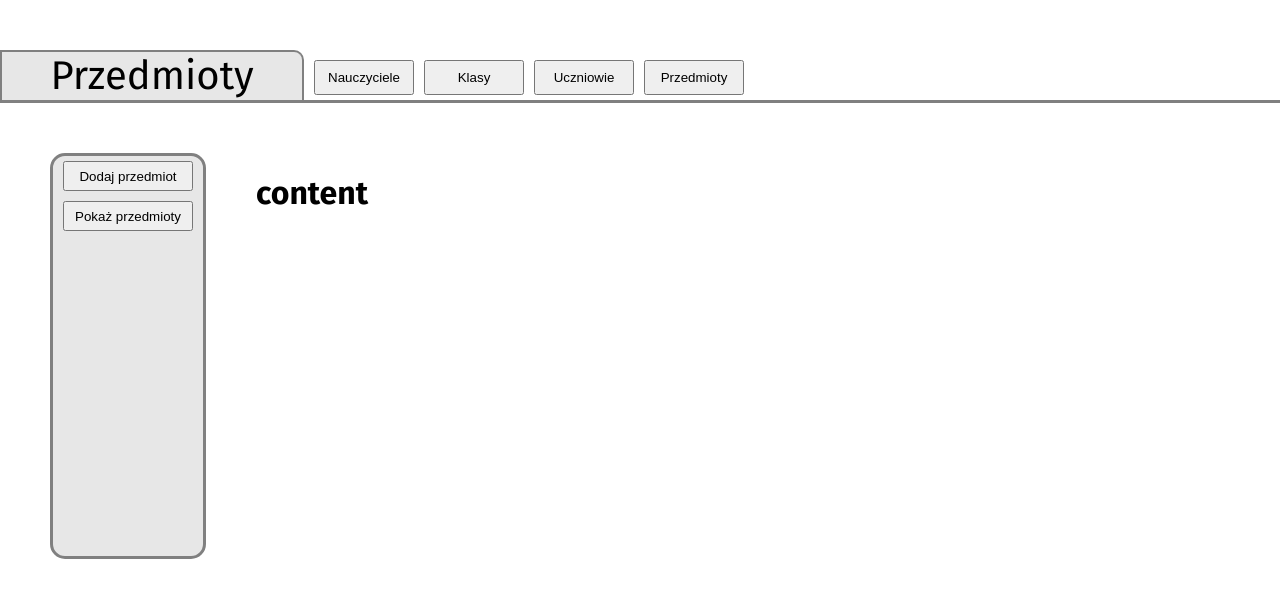
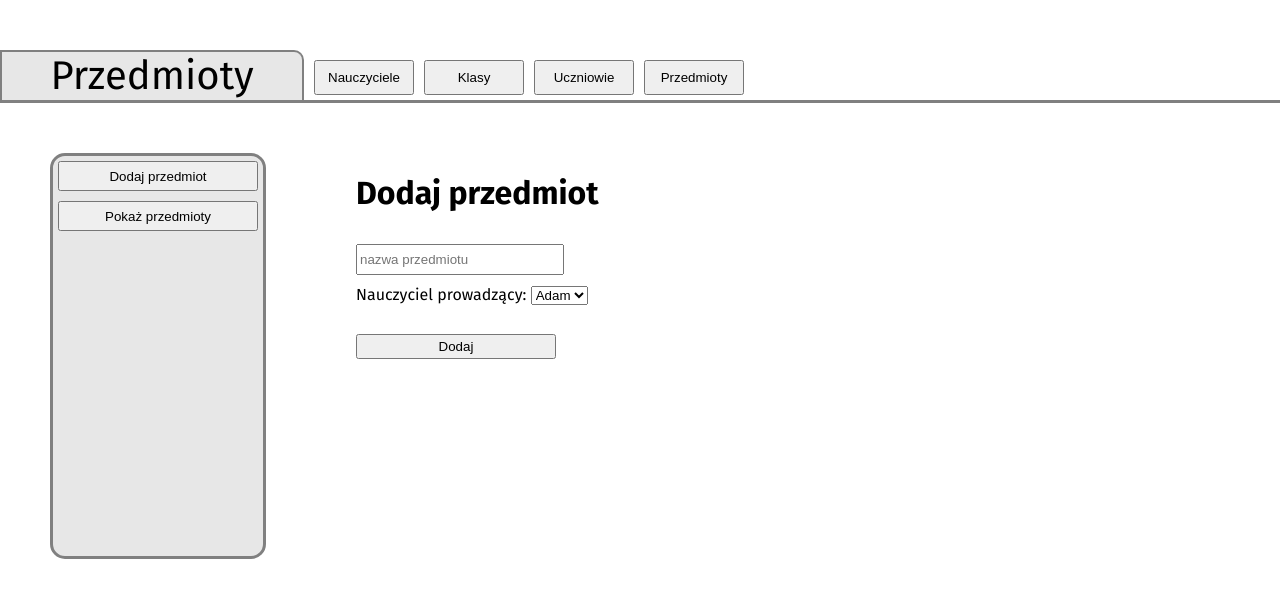
Before and after one commit to 433MHz/electronic-diary, a Vue app: page /Subjects in a window 1280 px wide. Shown: the top 598 px of the page. Built offline with nearby package versions, Linux system fonts and the light colour scheme.

Commit message:
Finished rewriting gui

```diff
--- a/src/assets/global.css
+++ b/src/assets/global.css
@@ -3,3 +3,21 @@ body{
     margin: 0;
     font-family: 'Fira Sans', sans-serif;
 }
+
+input, button{
+    width: 200px;
+    height: 25px;
+    margin-top: 10px;
+}
+
+#Content{
+    float: left;
+    margin-left: 90px;
+    min-width: 800px;
+    min-height: 600px;
+    text-align: left;
+}
+
+#LeftMenuBar{
+    float: left;
+}
--- a/src/views/Classes.vue
+++ b/src/views/Classes.vue
@@ -1,6 +1,17 @@
 <template>
 <div id="LeftMenuBar"><LeftMenuBar :buttons="buttons" @buttonClick="buttonEvent = $event"></LeftMenuBar></div>
-<div id="Content"><h1>content {{buttonEvent}}</h1></div>
+<div id="Content">
+    <h1>Dodaj klasę</h1>
+        <input type="text" placeholder="nazwa klasy" v-model="ClassName"><br>
+        <div id="containerForSelect">
+            <label for="selectClassMaster">Wybierz wychowawcę klasy: </label><br>
+            <select name="selectClassMaster" id="selectClassMaster" v-model="OptionSelected">
+                <option value="Adam">Adam2</option>
+                <option value="Andrzej">Andrzej2</option>
+            </select>
+        </div><br>
+        <button>Dodaj</button>
+</div>
 </template>
 
 <script>
@@ -24,12 +35,16 @@ export default {
 </script>
 
 <style scoped>
-    #LeftMenuBar{
-        float: left;
+     #AddClassContainer input{
+        margin-top: 10px;
     }
 
-    #Content{
-        float: left;
-        margin-left: 50px;
+    #selectClassMaster{
+        min-width: 100px;
+        min-height: 25px;
+    }
+
+    #containerForSelect{
+        margin-top: 10px;
     }
 </style>
--- a/src/views/Students.vue
+++ b/src/views/Students.vue
@@ -1,6 +1,20 @@
 <template>
 <div id="LeftMenuBar"><LeftMenuBar :buttons="buttons" @buttonClick="buttonEvent = $event"></LeftMenuBar></div>
-<div id="Content"><h1>content {{buttonEvent}}</h1></div>
+<div id="Content">
+    <h1>Dodaj ucznia</h1>
+        <input type="text" placeholder="imie" v-model="studentFirstname"><br>
+        <input type="text" placeholder="nazwisko" v-model="studentLastname"><br>
+        <input type="number" placeholder="numer telefonu" id="phoneNumberInput" v-model="studentPhonenumber"><br>
+        <div id="containerForClassMemembershipSelector">
+        <label for="selectClassMemembership">Wybierz klasę: </label>
+        <select name="" id="selectClassMemembership" v-model="classMemembership">
+            <option value="1C">1C</option>
+            <option value="1B">1B</option>
+            <option value="2A">2A</option>
+        </select>
+        </div><br>
+        <button-main-frame title="Dodaj" @click="readInputs"></button-main-frame>
+</div>
 </template>
 
 <script>
@@ -24,12 +38,25 @@ export default {
 </script>
 
 <style scoped>
-    #LeftMenuBar{
-        float: left;
+    input[type="number"]::-webkit-outer-spin-button,
+    input[type="number"]::-webkit-inner-spin-button
+    {
+    -webkit-appearance: none;
+    margin: 0;
     }
 
-    #Content{
-        float: left;
-        margin-left: 50px;
+    input[type="number"]
+    {
+    -moz-appearance: textfield;
     }
+
+    #containerForClassMemembershipSelector{
+        margin-top: 10px;
+    }
+
+    #selectClassMemembership{
+        min-width: 100px;
+        min-height: 25px;
+    }
+
 </style>
--- a/src/views/Subjects.vue
+++ b/src/views/Subjects.vue
@@ -1,6 +1,21 @@
 <template>
 <div id="LeftMenuBar"><LeftMenuBar :buttons="buttons" @buttonClick="buttonEvent = $event"></LeftMenuBar></div>
-<div id="Content"><h1>content {{buttonEvent}}</h1></div>
+<div id="Content">
+    <h1>Dodaj przedmiot</h1>
+        <input type="text" placeholder="nazwa przedmiotu"><br>
+        <div id="containerForSubjectMasterTeacherSelector">
+
+            <div>
+                <label for="subjectMasterTeacherSelector">Nauczyciel prowadzący: </label>
+                <select id="subjectMasterTeacherSelector">
+                    <option value="">Adam</option>
+                </select><br>
+            </div>
+
+        </div><br>
+
+        <button>Dodaj</button>
+</div>
 </template>
 
 <script>
@@ -18,18 +33,27 @@ export default {
 
     mounted(){
         this.$store.commit("setTitle", "Przedmioty")
+    },
+
+    methods:{
+
     }
 
 }
 </script>
 
 <style scoped>
-    #LeftMenuBar{
-        float: left;
+
+    #AddStudentContainer input{
+        margin-top: 10px;
     }
 
-    #Content{
-        float: left;
-        margin-left: 50px;
+    #containerForSubjectMasterTeacherSelector{
+        margin-top: 10px;
+    }
+
+    #checkboxForMoreThanOneTeacher{
+        width: 20px;
+        height: 20px;
     }
 </style>
--- a/src/views/Teachers.vue
+++ b/src/views/Teachers.vue
@@ -1,6 +1,11 @@
 <template>
 <div id="LeftMenuBar"><LeftMenuBar :buttons="buttons" @buttonClick="buttonEvent = $event"></LeftMenuBar></div>
-<div id="Content"><h1>content {{buttonEvent}}</h1></div>
+<div id="Content">
+    <h1>Dodaj nauczyciela</h1>
+        <input type="text" placeholder="Imie"><br>
+        <input type="text" placeholder="Nazwisko"><br>
+        <button>Dodaj</button>
+</div>
 </template>
 
 <script>
@@ -24,12 +29,5 @@ export default {
 </script>
 
 <style scoped>
-    #LeftMenuBar{
-        float: left;
-    }
 
-    #Content{
-        float: left;
-        margin-left: 50px;
-    }
 </style>
```
